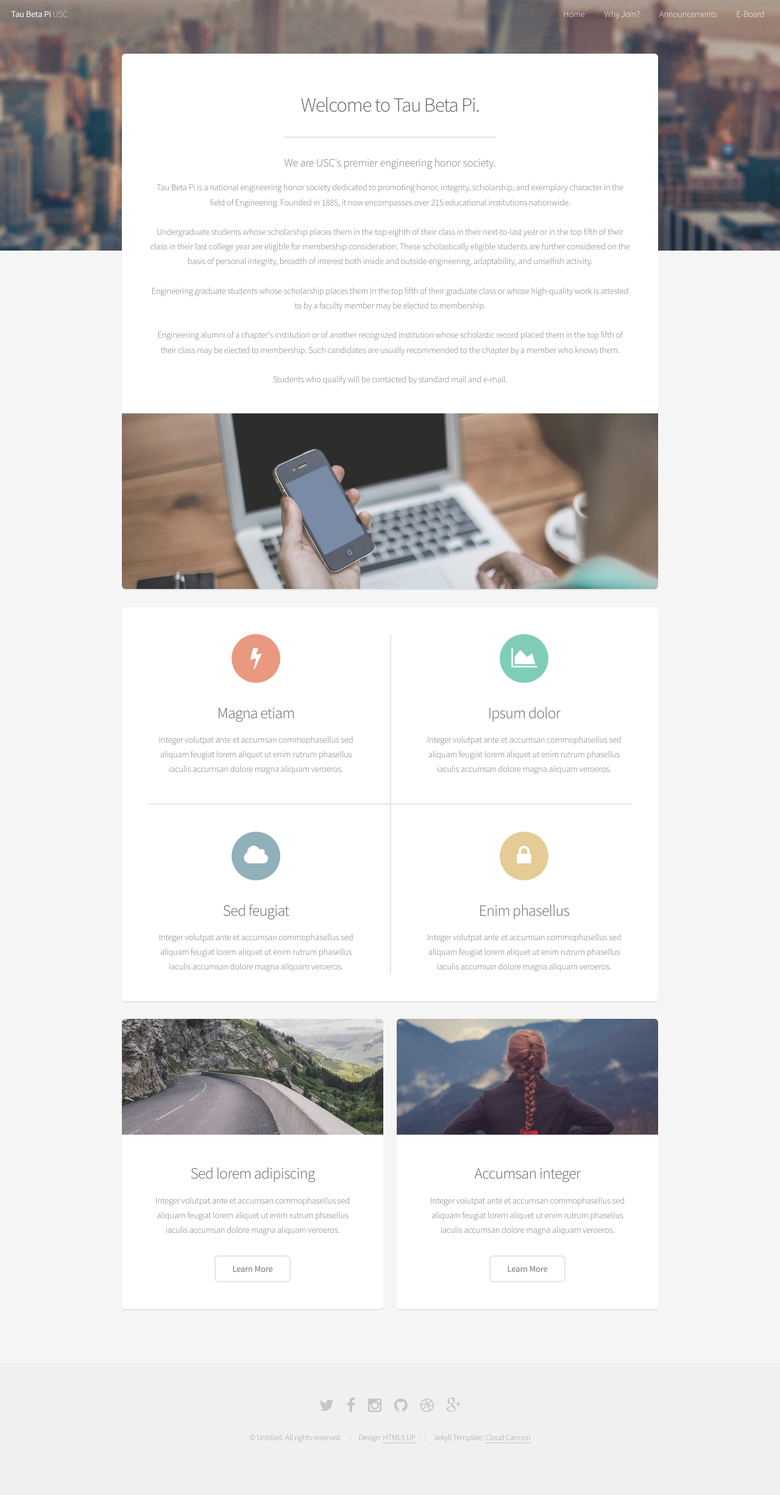
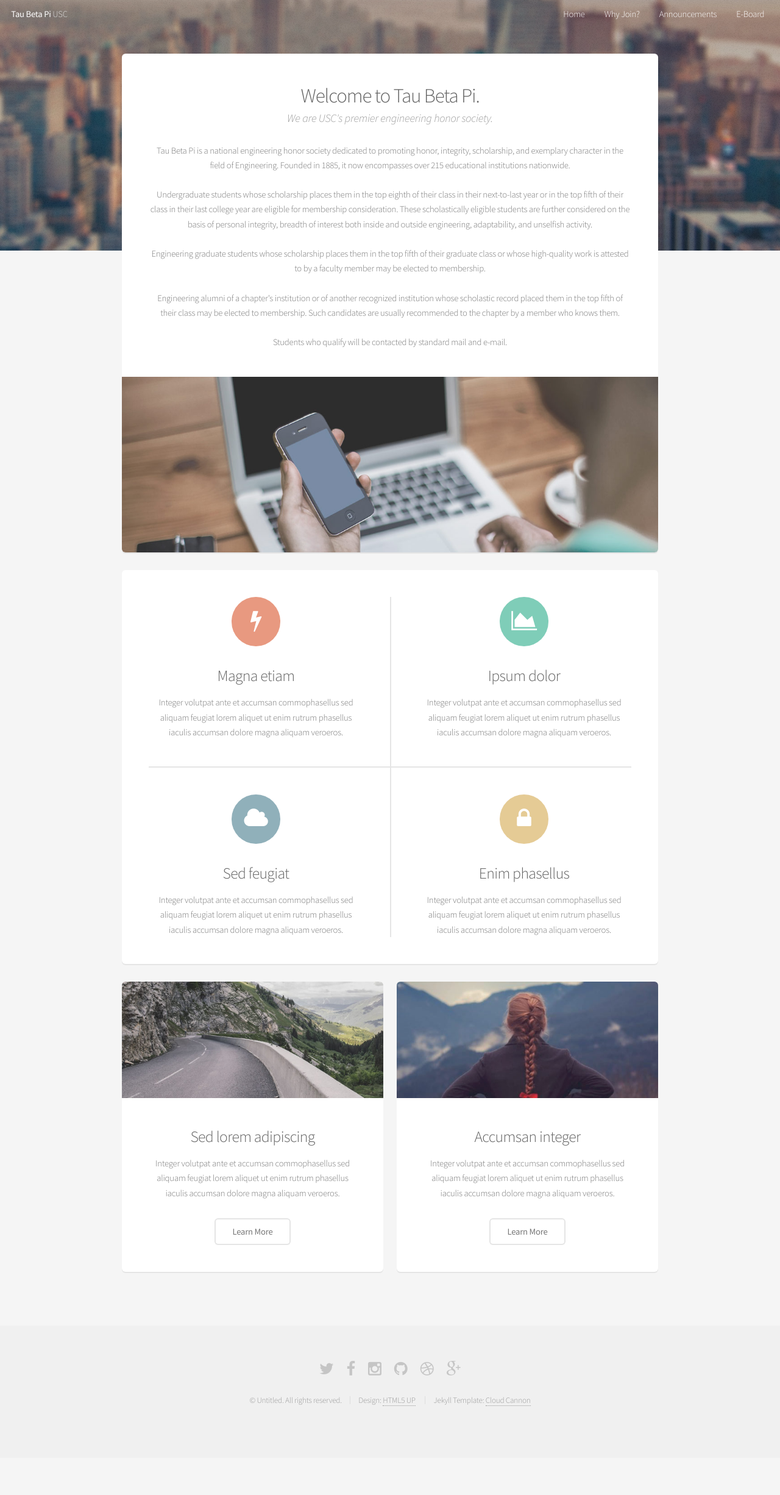
Before and after one commit to usctbp/usctbp.github.io, a Jekyll site: the page built from index.html, in a window 1280 px wide. Shown: the whole page at 61% size. Built offline with Jekyll 4.4.1, drawn with Linux system fonts in a browser that asks for light colours; the list of posts is cut into pages by our own code; after the commit the page ends 2391 px from its top, so only the background shows below that.

Commit message:
more index edits

```diff
--- a/index.html
+++ b/index.html
@@ -3,7 +3,7 @@ title: Alpha
 layout: default
 ---
 <section class="box special">
-	<header class="major">
+	<header>
 						<h2>Welcome to Tau Beta Pi.</h2>
 						<p>We are USC's premier engineering honor society.</p>
 			</header>
```
